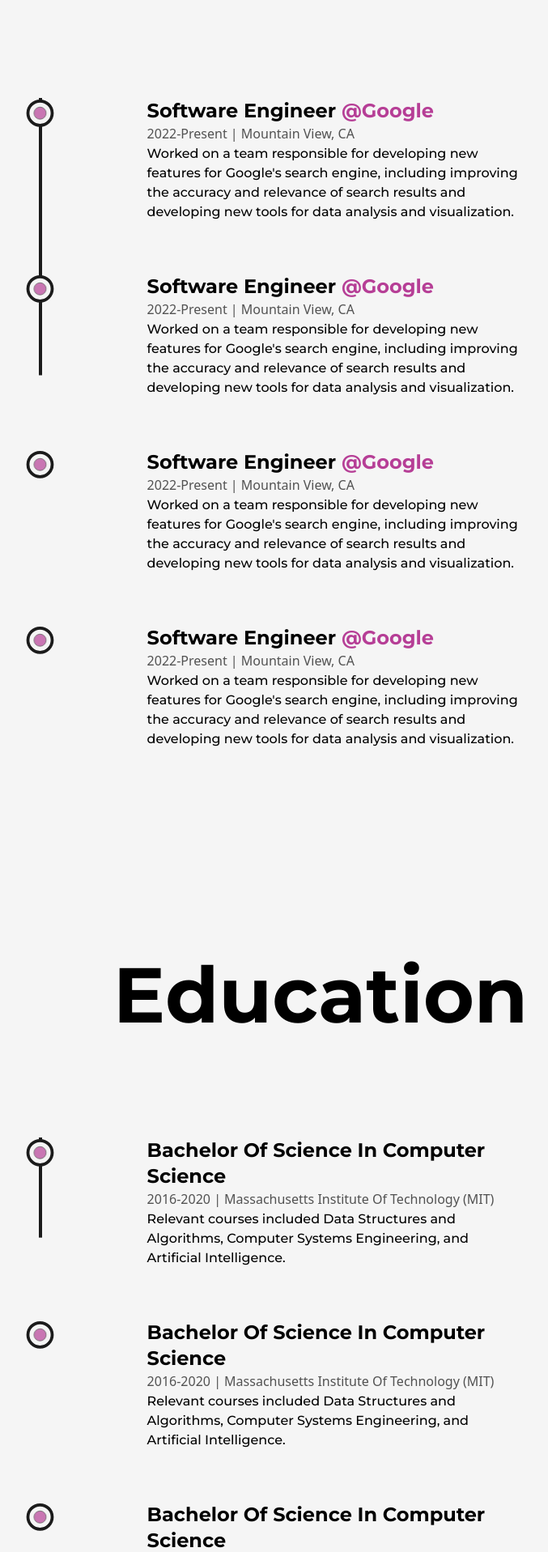
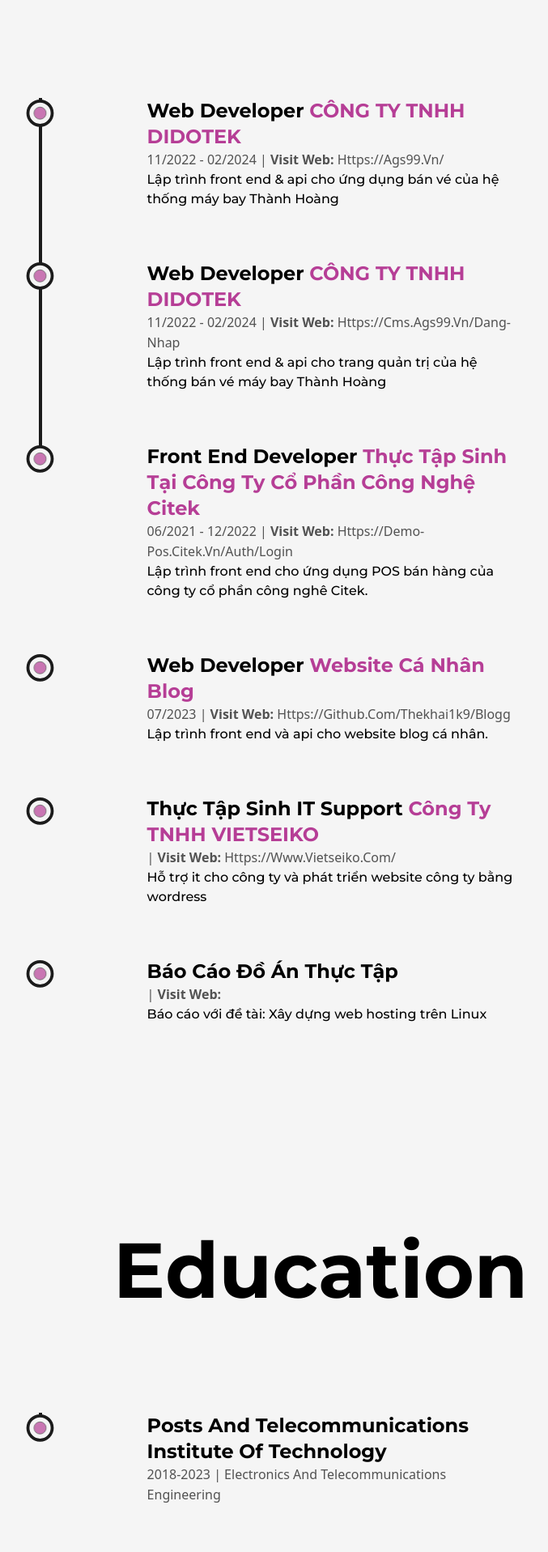
Before and after one commit to thekhai1k9/bloger-nextjs, a Next.js app: page /about in a window 1280 px wide. Shown: the part 2723-4640 px from the top of the page at 81% size, without its empty margins (244-921 px from the left). Built offline with nearby package versions, Linux system fonts and the light colour scheme.

Commit message:
commit code

```diff
--- a/src/app/about/_components/Education.tsx
+++ b/src/app/about/_components/Education.tsx
@@ -4,7 +4,7 @@
 
 interface DetailsIProps {
   type: string,
-  info: string,
+  info?: string,
   time: any,
   place: string
 }
@@ -49,25 +49,9 @@
         />
         <ul className='w-full flex flex-col items-center justify-between ml-4 xs:ml-2'>
           <Details
-            type="Bachelor Of Science In Computer Science"
-            time="2016-2020"
-            place="Massachusetts Institute Of Technology (MIT)"
-            info="Relevant courses included Data Structures and Algorithms, Computer Systems Engineering, and Artificial
-            Intelligence."
-          />
-          <Details
-            type="Bachelor Of Science In Computer Science"
-            time="2016-2020"
-            place="Massachusetts Institute Of Technology (MIT)"
-            info="Relevant courses included Data Structures and Algorithms, Computer Systems Engineering, and Artificial
-            Intelligence."
-          />
-          <Details
-            type="Bachelor Of Science In Computer Science"
-            time="2016-2020"
-            place="Massachusetts Institute Of Technology (MIT)"
-            info="Relevant courses included Data Structures and Algorithms, Computer Systems Engineering, and Artificial
-            Intelligence."
+            type="Posts and Telecommunications Institute of Technology"
+            time="2018-2023"
+            place="Electronics and telecommunications engineering"
           />
         </ul>
       </div>
--- a/src/app/about/_components/Experience.tsx
+++ b/src/app/about/_components/Experience.tsx
@@ -1,17 +1,18 @@
 import React, { useRef } from 'react'
 import { motion, useScroll } from 'framer-motion'
 import ListIcon from '../../../components/ListIcon'
+import Link from 'next/link'
 
 interface DetailsIProps {
   position: string,
-  company: string,
+  company?: string,
   companyLink?: string,
-  time: any,
-  address: string,
+  time?: any,
+  info: string,
   work: string
 }
 
-const Details:React.FC<DetailsIProps> = ({position, company, companyLink, time, address, work}) => {
+const Details:React.FC<DetailsIProps> = ({position, company, companyLink, time, info, work}) => {
   const refDetails = useRef(null)
   return (
     <li ref={refDetails} className='my-8 first:mt-0 last:mb-0 w-[60%] mx-auto flex flex-col items-start justify-between md:w-[80%]'>
@@ -21,8 +22,8 @@
         whileInView={{y: 0}}
         transition={{duration: 0.5, type: "spring"}}
       >
-        <h3 className='capitalize font-bold text-2xl sm:text-xl xs:text-lg'>{position}&nbsp;<a href={companyLink} target={'_blank'} className='text-primary capitalize dark:text-primaryDark'>@{company}</a></h3>
-        <span className='capitalize font-sans text-dark/75 dark:text-light/75 xs:text-sm'>{time} | {address}</span>
+        <h3 className='capitalize font-bold text-2xl sm:text-xl xs:text-lg'>{position}&nbsp;<a href={companyLink} target={'_blank'} className='text-primary capitalize dark:text-primaryDark'>{`${company ? company : ''}`}</a></h3>
+        <span className='capitalize font-sans text-dark/75 dark:text-light/75 xs:text-sm'>{time} | <Link className='font-bold my-2 mt-4 hover:underline xs:text-lg' href={info}>Visit web: </Link>{info}</span>
         <p className='font-medium w-full md:text-sm'>{work}</p>
       </motion.div>
     </li>
@@ -50,40 +51,43 @@
         />
         <ul className='w-full flex flex-col items-start justify-between ml-4 xs:ml-2'>
           <Details
-            position="Software Engineer"
-            company="Google"
-            time="2022-Present"
-            address="Mountain View, CA"
-            work="Worked on a team responsible for developing new features for Google's
-            search engine, including improving the accuracy and relevance of search results and
-            developing new tools for data analysis and visualization."
+            position="Web Developer"
+            company="CÔNG TY TNHH DIDOTEK"
+            time="11/2022 - 02/2024"
+            info="https://ags99.vn/"
+            work="Lập trình front end & api cho ứng dụng bán vé của hệ thống máy bay Thành Hoàng"
           />
           <Details
-            position="Software Engineer"
-            company="Google"
-            time="2022-Present"
-            address="Mountain View, CA"
-            work="Worked on a team responsible for developing new features for Google's
-            search engine, including improving the accuracy and relevance of search results and
-            developing new tools for data analysis and visualization."
+            position="Web Developer"
+            company="CÔNG TY TNHH DIDOTEK"
+            time="11/2022 - 02/2024"
+            info="https://cms.ags99.vn/dang-nhap"
+            work="Lập trình front end & api cho trang quản trị của hệ thống bán vé máy bay Thành Hoàng"
           />
           <Details
-            position="Software Engineer"
-            company="Google"
-            time="2022-Present"
-            address="Mountain View, CA"
-            work="Worked on a team responsible for developing new features for Google's
-            search engine, including improving the accuracy and relevance of search results and
-            developing new tools for data analysis and visualization."
+            position="Front End Developer"
+            company="Thực tập sinh tại Công ty Cổ Phần Công Nghệ Citek"
+            time="06/2021 - 12/2022"
+            info="https://demo-pos.citek.vn/auth/login"
+            work="Lập trình front end cho ứng dụng POS bán hàng của công ty cổ phần công nghê Citek."
           />
           <Details
-            position="Software Engineer"
-            company="Google"
-            time="2022-Present"
-            address="Mountain View, CA"
-            work="Worked on a team responsible for developing new features for Google's
-            search engine, including improving the accuracy and relevance of search results and
-            developing new tools for data analysis and visualization."
+            position="Web developer"
+            company="Website cá nhân blog"
+            time="07/2023"
+            info="https://github.com/thekhai1k9/blogg"
+            work="Lập trình front end và api cho website blog cá nhân."
+          />
+          <Details
+            position="Thực tập sinh IT Support"
+            company="Công ty TNHH VIETSEIKO"
+            info="https://www.vietseiko.com/"
+            work="Hỗ trợ it cho công ty và phát triển website công ty bằng wordress"
+          />
+          <Details
+            position="Báo cáo đồ án thực tập"
+            info=""
+            work="Báo cáo với đề tài: Xây dựng web hosting trên Linux"
           />
         </ul>
       </div>
--- a/src/components/Layouts/MainLayout/Footer.tsx
+++ b/src/components/Layouts/MainLayout/Footer.tsx
@@ -14,9 +14,9 @@
       <Layout className='py-8 flex items-center justify-between lg:flex-col lg:py-6'>
         <span>{new Date().getFullYear()} &copy; All Rights Reserved</span>
         <div className='flex items-center lg:py-2'>
-          Build with <span className='text-primary text-2xl px-1 dark:text-primaryDark'>&hearts;</span>by&nbsp;<Link href="" className='underline underline-offset-2'>Code Bug</Link>
+          Build with <span className='text-primary text-2xl px-1 dark:text-primaryDark'>&hearts;</span>by&nbsp;<Link href="" className='underline underline-offset-2'>Khai Phung</Link>
         </div>
-        <Link href="" target={"_blank"}>Say hello</Link>
+        <Link href="" target={"_blank"}>Hello world!</Link>
       </Layout>
     </footer>
   )
```
